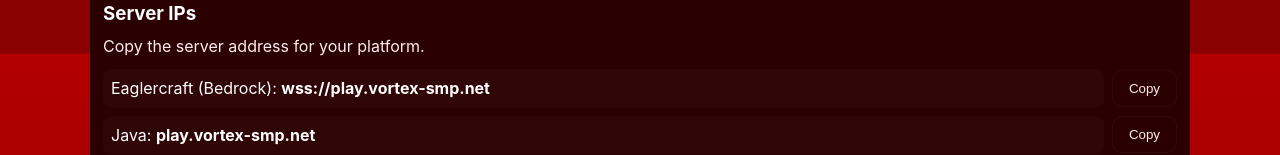
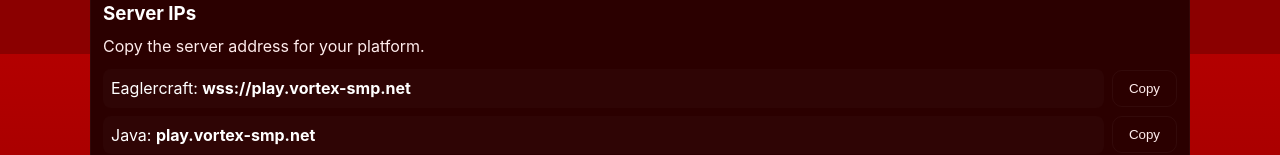
Before and after one commit to Sussytechnoblade/vortexsmp-site, a plain HTML site: page home.html in a window 1280 px wide. Shown: the part 746-901 px from the top of the page. Drawn offline with Linux system fonts and the light colour scheme.

Commit message:
Update Eaglercraft label in home.html

```diff
--- a/home.html
+++ b/home.html
@@ -94,7 +94,7 @@
         <p class="muted small" style="margin:0 0 12px;color:var(--muted)">Copy the server address for your platform.</p>
         <div style="display:flex;flex-direction:column;gap:8px">
           <div style="display:flex;gap:8px;align-items:center">
-            <div style="flex:1;background:rgba(255,255,255,0.02);padding:8px;border-radius:8px">Eaglercraft (Bedrock): <strong id="eagler-ip">wss://play.vortex-smp.net</strong></div>
+            <div style="flex:1;background:rgba(255,255,255,0.02);padding:8px;border-radius:8px">Eaglercraft: <strong id="eagler-ip">wss://play.vortex-smp.net</strong></div>
             <button class="btn ghost" data-copy="wss://play.vortex-smp.net">Copy</button>
           </div>
 
```
